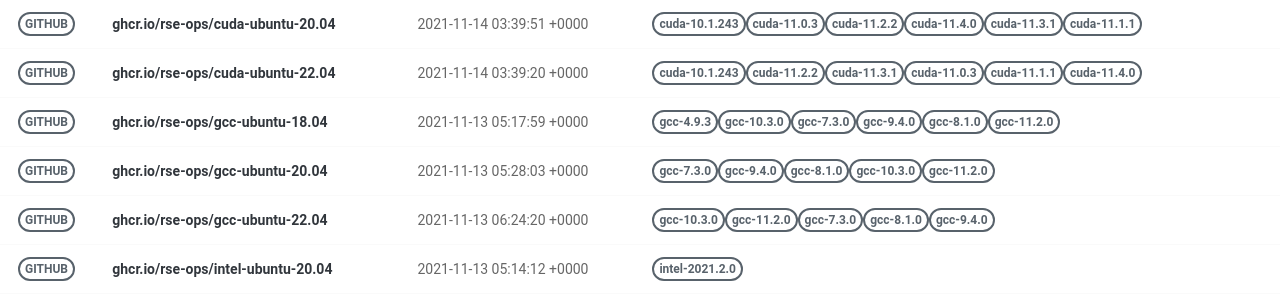
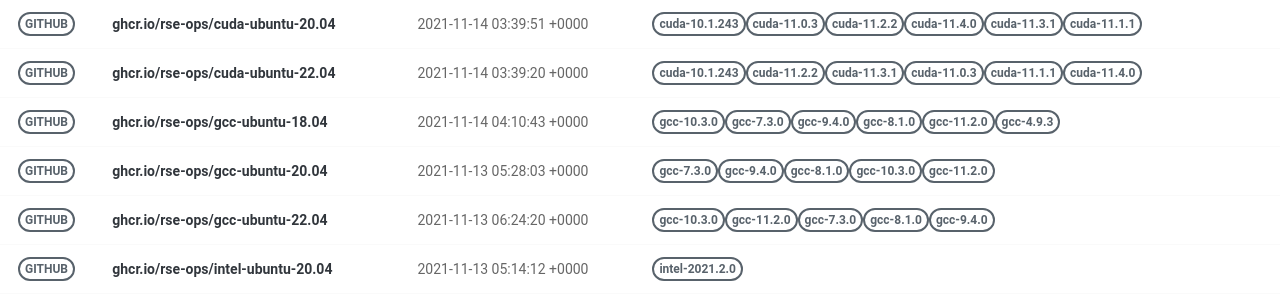
Before and after one commit to rse-ops/docker-images, a Jekyll site: the page built from pages/index.md, in a window 1280 px wide. Shown: the part 277-577 px from the top of the page. Built offline with Jekyll 4.4.1, drawn with Linux system fonts in a browser that asks for light colours; nearby versions of some CDN libraries.

Commit message:
Automated push to update library 2021-11-14

```diff
--- a/_library/ghcr.io-rse-ops-gcc-ubuntu-18.04.md
+++ b/_library/ghcr.io-rse-ops-gcc-ubuntu-18.04.md
@@ -1,14 +1,11 @@
 ---
 layout: container
 name: ghcr.io/rse-ops/gcc-ubuntu-18.04
-updated_at: 2021-11-13 05:17:59.880897
+updated_at: 2021-11-14 04:10:43.826921
 
 
 container_url: https://github.com/orgs/rse-ops/packages/container/package/gcc-ubuntu-18.04
 versions:
- - tag: gcc-4.9.3
-   dockerfile: https://github.com/rse-ops/docker-images/blob/main/ubuntu/gcc/Dockerfile
-   manifest: https://crane.ggcr.dev/manifest/ghcr.io/rse-ops/gcc-ubuntu-18.04:gcc-4.9.3
  - tag: gcc-10.3.0
    dockerfile: https://github.com/rse-ops/docker-images/blob/main/ubuntu/gcc/Dockerfile
    manifest: https://crane.ggcr.dev/manifest/ghcr.io/rse-ops/gcc-ubuntu-18.04:gcc-10.3.0
```
Also changed, not shown: other parts of _library/ghcr.io-rse-ops-gcc-ubuntu-18.04.md (+3 -0 lines).
